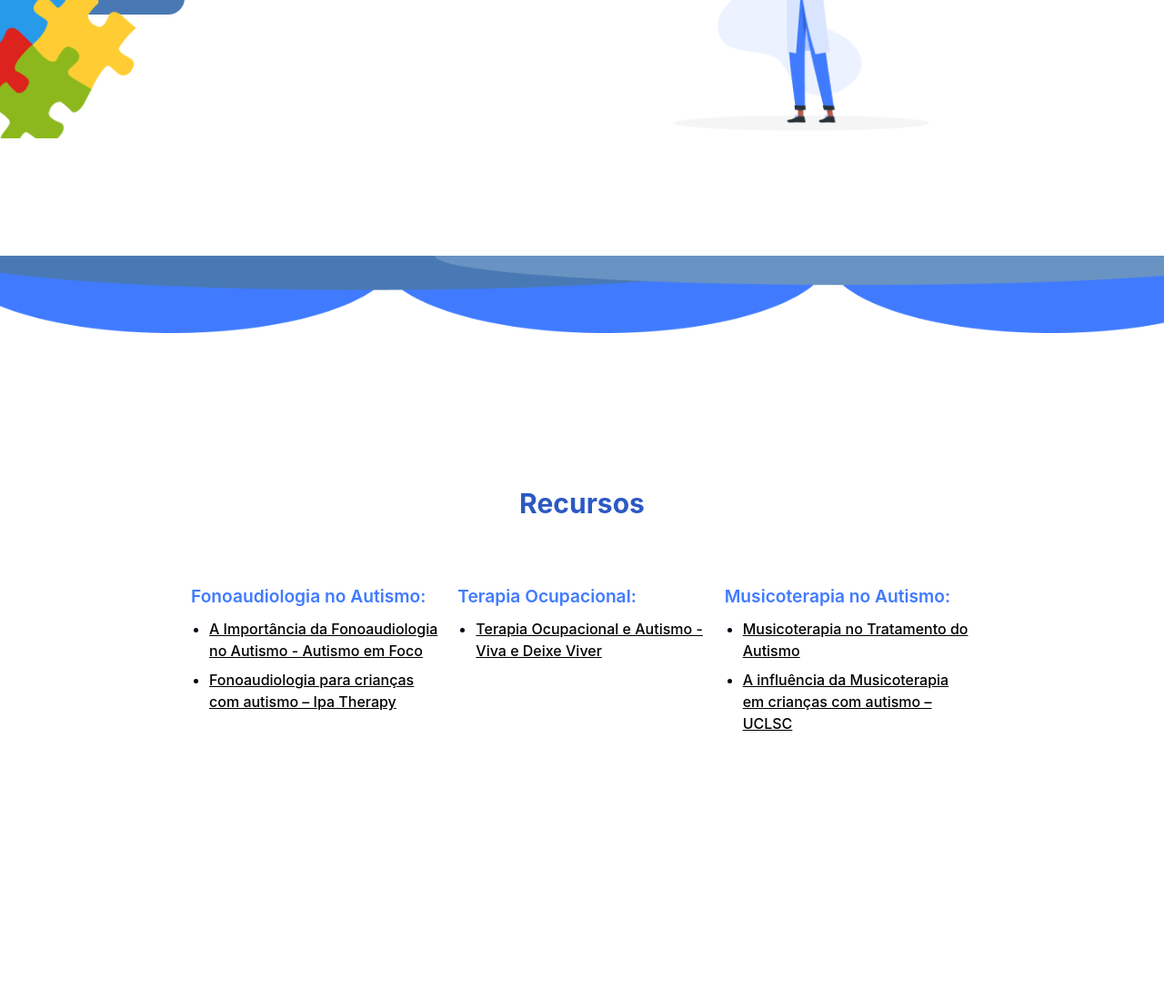
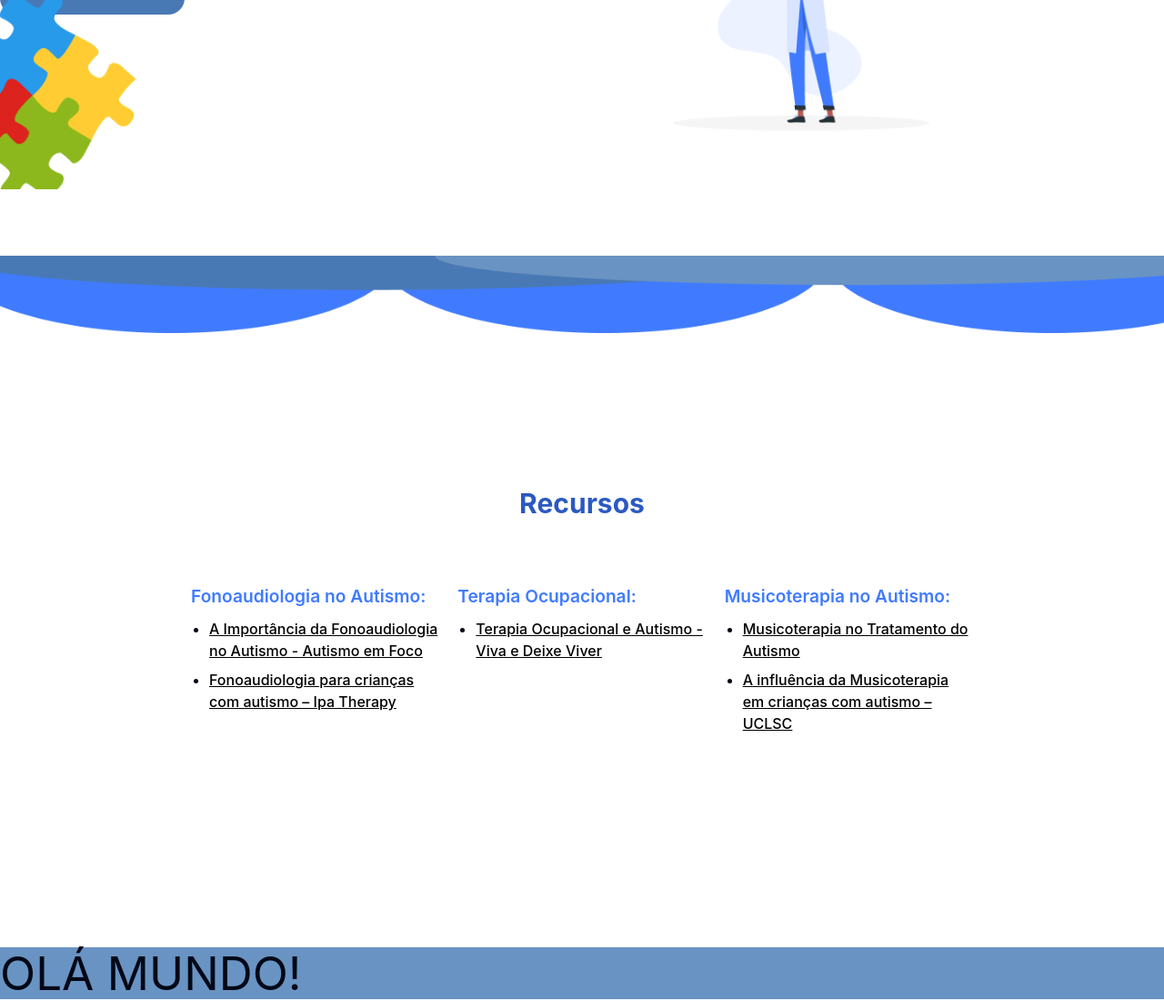
Before and after one commit to h0landa/connect-azul, a React (Vite) app: page / in a window 1280 px wide. Shown: the part 1268-2368 px from the top of the page at 91% size. Before the commit the page ends 2309 px from the top, so only its background shows below. Built offline with nearby package versions, Linux system fonts and the light colour scheme.

Commit message:
fix: atualizacao nas configs de responsividade

```diff
--- a/src/App.jsx
+++ b/src/App.jsx
@@ -127,6 +127,13 @@ function App() {
           </div>
         </div>
       </section>
+
+      <section className='contato' id='contato'>
+        <div>
+          <h1>OLÁ MUNDO!</h1>
+        </div>
+      </section>
+
     </>
   );
 }
--- a/src/styles/como-funciona.css
+++ b/src/styles/como-funciona.css
@@ -39,7 +39,7 @@
     overflow: hidden;
     position: absolute;
     left: -7vw;
-    top: 91.4vw;
+    top: 95.8vw;
 }
 
 .puzzleImage {
@@ -47,3 +47,7 @@
     height: 100%;
     object-fit: cover;
   }
+
+  @media (min-width: 1200px){
+
+  }
```
